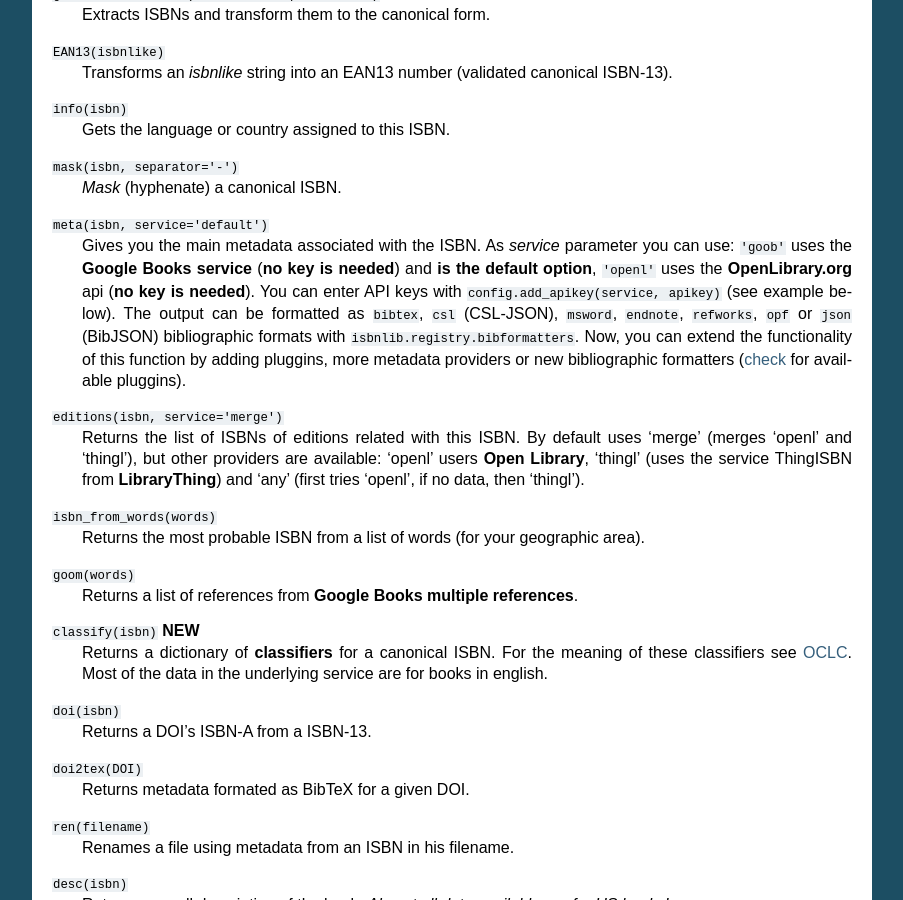
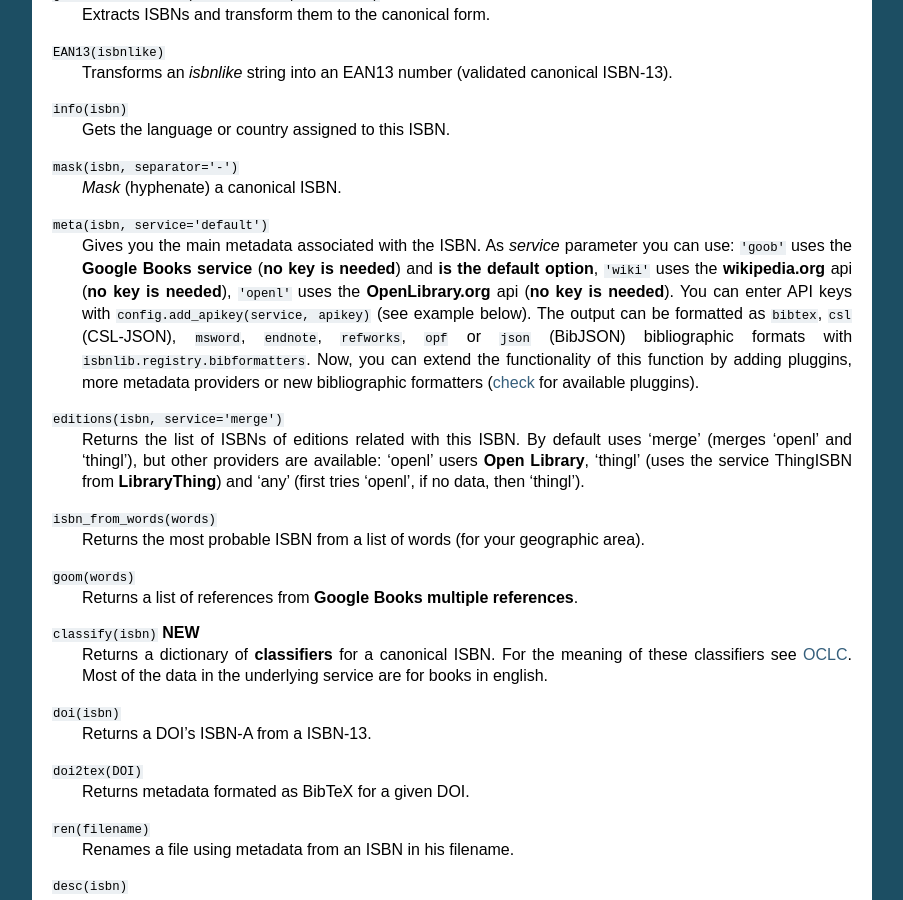
Before and after one commit to rysto3/isbnlib, a Sphinx documentation site: the page built from docs/devs.rst, in a window 1280 px wide and 900 px high, scrolled down 1137 px. Shown: the whole window, without its empty margins (198-1101 px from the left). Built offline with Sphinx 7.4.7, drawn with Linux system fonts in a browser that asks for light colours.

Commit message:
add 'wikipedia' provider

```diff
--- a/README.rst
+++ b/README.rst
@@ -129,6 +129,7 @@ Main Functions
     Gives you the main metadata associated with the ISBN. As `service` parameter you can use:
     ``'goob'`` uses the **Google Books service** (**no key is needed**)  and
     **is the default option**,
+    ``'wiki'`` uses the **wikipedia.org** api (**no key is needed**),
     ``'openl'`` uses the **OpenLibrary.org** api (**no key is needed**).
     You can enter API keys
     with ``config.add_apikey(service, apikey)`` (see example below).
--- a/docs/devs.rst
+++ b/docs/devs.rst
@@ -74,6 +74,7 @@ In the namespace ``isbnlib`` you have access to the core methods:
     Gives you the main metadata associated with the ISBN. As `service` parameter you can use:
     ``'goob'`` uses the **Google Books service** (**no key is needed**)  and
     **is the default option**,
+    ``'wiki'`` uses the **wikipedia.org** api (**no key is needed**),
     ``'openl'`` uses the **OpenLibrary.org** api (**no key is needed**).
     You can enter API keys
     with ``config.add_apikey(service, apikey)`` (see example below).
```
